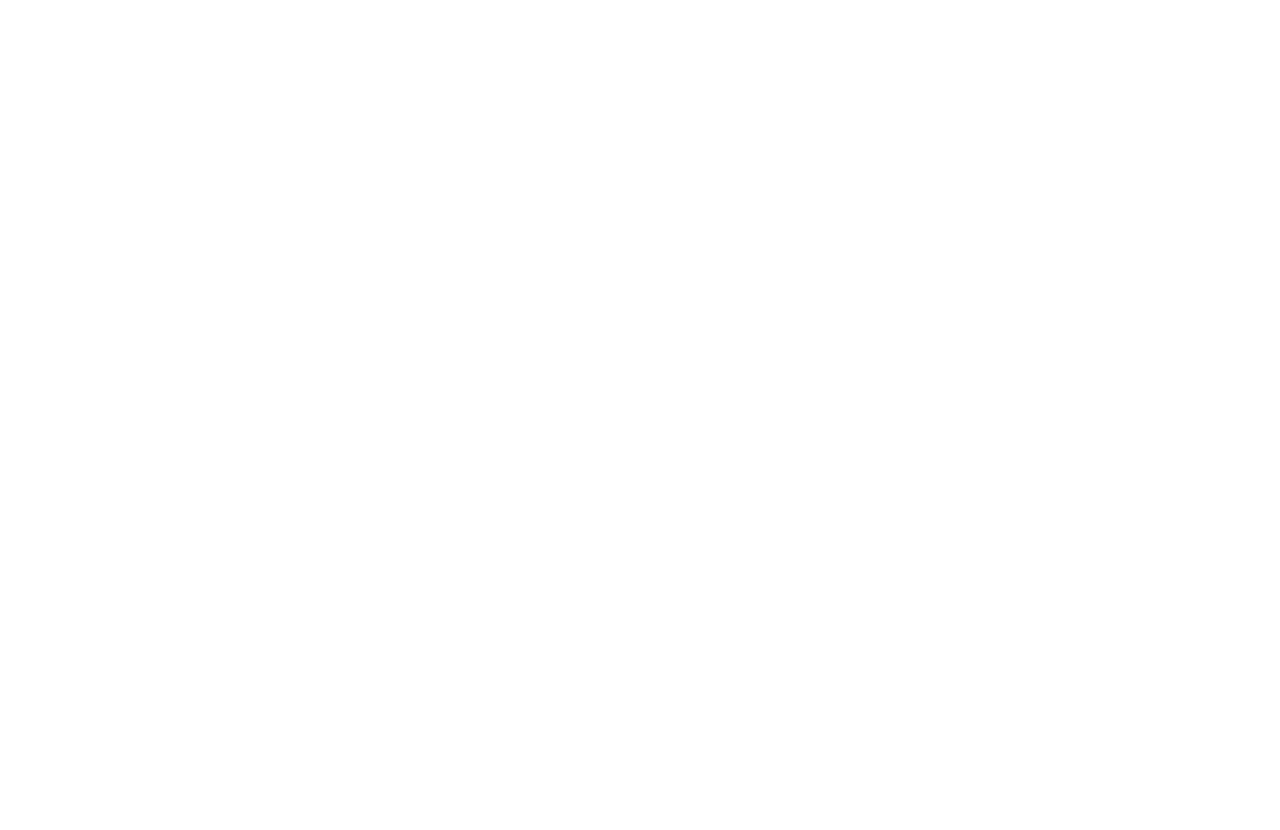
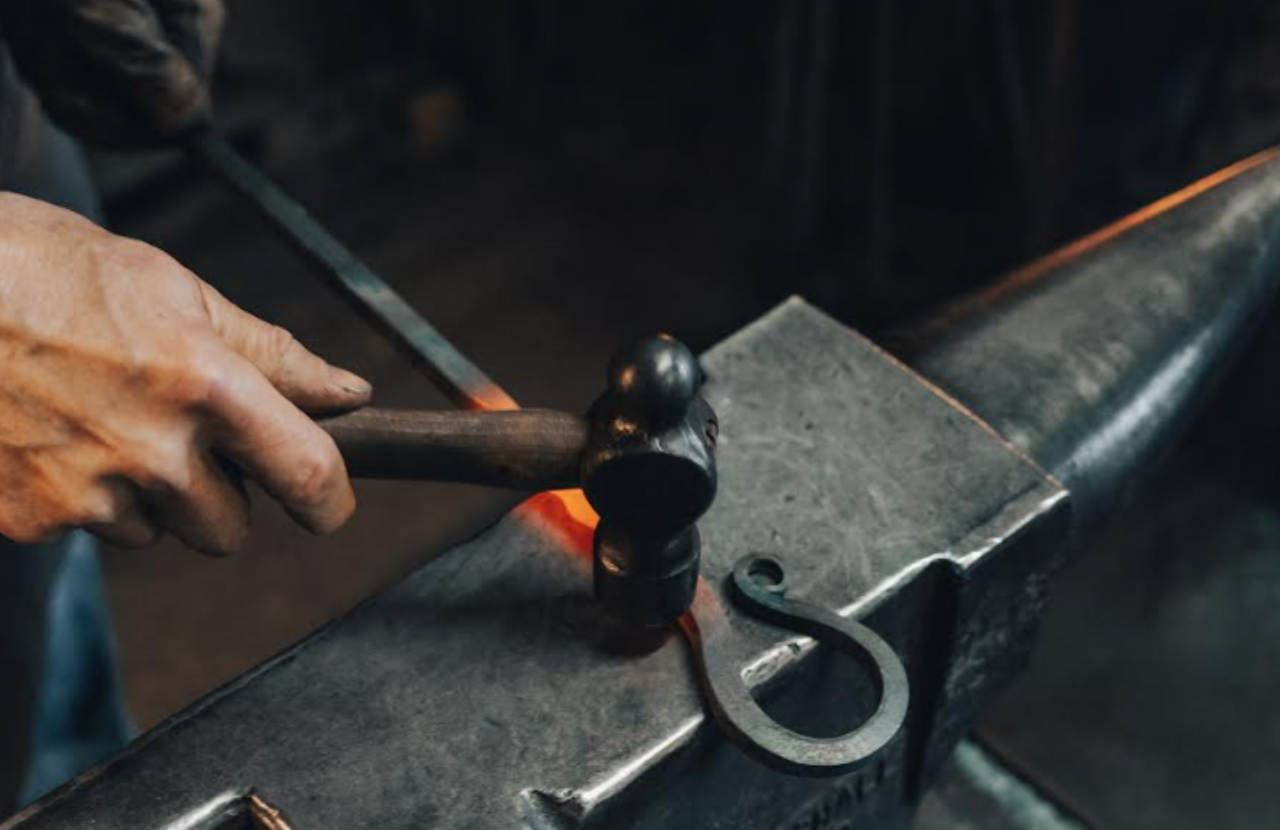
Before and after one commit to HimanshuS58/JavaScript_Projects, a plain HTML site: page Blurry Loading/index.html in a window 1280 px wide. Shown: the top 830 px of the page. Drawn offline with Linux system fonts and the light colour scheme; the site is published under a folder, as on GitHub Pages, so addresses that start at the root find nothing.

Commit message:
Update style.css

```diff
--- a/Blurry Loading/style.css
+++ b/Blurry Loading/style.css
@@ -15,7 +15,7 @@ body {
 }
 
 .bg {
-    background: url('/image/blacksmith.jpg') no-repeat center center/cover;
+    background: url('image/blacksmith.jpg') no-repeat center center/cover;
     position: absolute;
     top: -30px;
     left: -30px;
```
